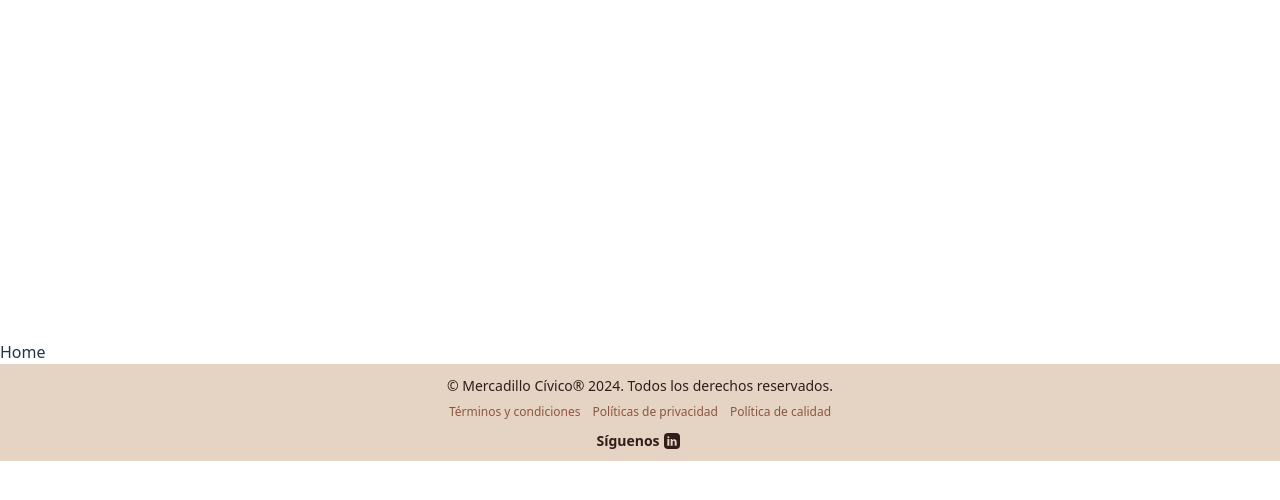
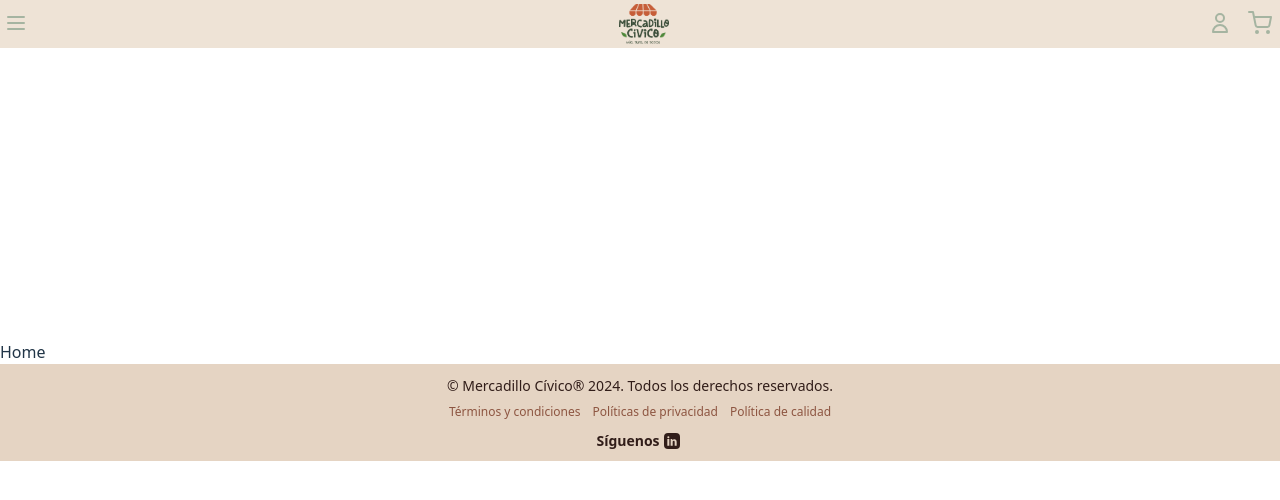
Before and after one commit to MercadilloCivico/MercadilloCivico, a React (Vite) app in the folder front/: page / in a window 1280 px wide. Shown: the top 500 px of the page. Built offline with nearby package versions, Linux system fonts and the light colour scheme.

Commit message:
feat: :sparkles: Crea la nav, con sus estilos iniciales para movil
Esta es una nota, en el caso del menu desplegable, aun no se dieron los estilos finales.

```diff
--- a/front/src/App.jsx
+++ b/front/src/App.jsx
@@ -4,12 +4,14 @@ import Footer from './components/Footer/Footer.jsx';
 import Home from './views/Home.jsx/Home.jsx';
 import Store from './views/Store/Store.jsx';
 import Contact from './views/Contact/Contact.jsx';
+import Nav from './components/Nav/Nav.jsx';
 //import { Button } from '@mui/material';
 //import Card from './components/Card/Card.jsx';
 
 function App() {
   return (
     <div className=''>
+      <Nav/>
       {/**
        *
        <p className='text-3xl '>Mercadillo Cívico</p>
--- /dev/null
+++ b/front/src/components/Nav/Nav.jsx
@@ -0,0 +1,112 @@
+import { useState } from 'react';
+import { Link } from 'react-router-dom';
+import LogoMC from '../../assets/images/LogoMC.png';
+
+const Nav = () => {
+  const [menuOpen, setMenuOpen] = useState(false);
+
+  const toggleMenu = () => {
+    setMenuOpen(!menuOpen);
+  };
+
+  return (
+    <div>
+      <header className='bg-pearl-bush-100 flex h-12 w-full fixed items-center justify-between top-0 left-0'>
+        <button
+          className='custom-transparent-bg border-none p-1 cursor-pointer'
+          onClick={toggleMenu}>
+          <svg
+            className='h-6 w-6 text-cabbage-pont-300'
+            fill='none'
+            viewBox='0 0 24 24'
+            stroke='currentColor'>
+            <path
+              strokeLinecap='round'
+              strokeLinejoin='round'
+              strokeWidth='2'
+              d='M4 6h16M4 12h16M4 18h16'
+            />
+          </svg>
+        </button>
+        <Link to={'/'}>
+          <div className='h-10 ml-12'>
+            <img className='h-full w-full object-contain' src={LogoMC} alt='Logo' />
+          </div>
+        </Link>
+        <div className='flex space-x-4'>
+          <button className='custom-transparent-bg border-none cursor-pointer'>
+            <svg
+              className='h-6 w-6 text-cabbage-pont-300'
+              fill='none'
+              viewBox='0 0 24 24'
+              stroke='currentColor'>
+              <path
+                strokeLinecap='round'
+                strokeLinejoin='round'
+                strokeWidth='2'
+                d='M16 7a4 4 0 11-8 0 4 4 0 018 0zM12 14a7 7 0 00-7 7h14a7 7 0 00-7-7z'
+              />
+            </svg>
+          </button>
+          <button className='custom-transparent-bg border-none pr-2 cursor-pointer'>
+            <svg
+              className='h-6 w-6 text-cabbage-pont-300'
+              viewBox='0 0 24 24'
+              fill='none'
+              stroke='currentColor'
+              strokeWidth='2'
+              strokeLinecap='round'
+              strokeLinejoin='round'>
+              {' '}
+              <circle cx='9' cy='21' r='1' /> <circle cx='20' cy='21' r='1' />{' '}
+              <path d='M1 1h4l2.68 13.39a2 2 0 0 0 2 1.61h9.72a2 2 0 0 0 2-1.61L23 6H6' />
+            </svg>
+          </button>
+        </div>
+      </header>
+
+      {/* Mobile Menu */}
+      {menuOpen && (
+        <div className='fixed inset-0 bg-pearl-bush-100 bg-opacity-90 flex items-center justify-center'>
+          <div className='bg-pearl-bush-200 p-8 rounded shadow-lg'>
+            <button
+              className='custom-transparent-bg border-none p-1 cursor-pointer'
+              onClick={toggleMenu}>
+              <svg
+                className='h-6 w-6 text-cabbage-pont-300'
+                fill='none'
+                viewBox='0 0 24 24'
+                stroke='currentColor'>
+                <path
+                  strokeLinecap='round'
+                  strokeLinejoin='round'
+                  strokeWidth='2'
+                  d='M6 18L18 6M6 6l12 12'
+                />
+              </svg>
+            </button>
+            <ul className='flex flex-col items-center mt-6 space-y-4'>
+              <li>
+                <Link to='/' onClick={toggleMenu} className='text-cabbage-pont-300'>
+                  Home
+                </Link>
+              </li>
+              <li>
+                <Link to='/store' onClick={toggleMenu} className='text-cabbage-pont-300'>
+                  Store
+                </Link>
+              </li>
+              <li>
+                <Link to='/contact' onClick={toggleMenu} className='text-cabbage-pont-300'>
+                  Contact
+                </Link>
+              </li>
+            </ul>
+          </div>
+        </div>
+      )}
+    </div>
+  );
+};
+
+export default Nav;
--- a/front/tailwind.config.js
+++ b/front/tailwind.config.js
@@ -63,7 +63,16 @@ export default {
       },
     },
   },
-  plugins: [],
+  plugins: [
+    function ({ addUtilities }) {
+      const newUtilities = {
+        '.custom-transparent-bg': {
+          backgroundColor: 'transparent',
+        },
+      };
+      addUtilities(newUtilities, ['responsive', 'hover']);
+    },
+  ],
   corePlugins: {
     preflight: false,
   },
```
Also changed, not shown: front/src/assets/images/LogoMC.png (added).
